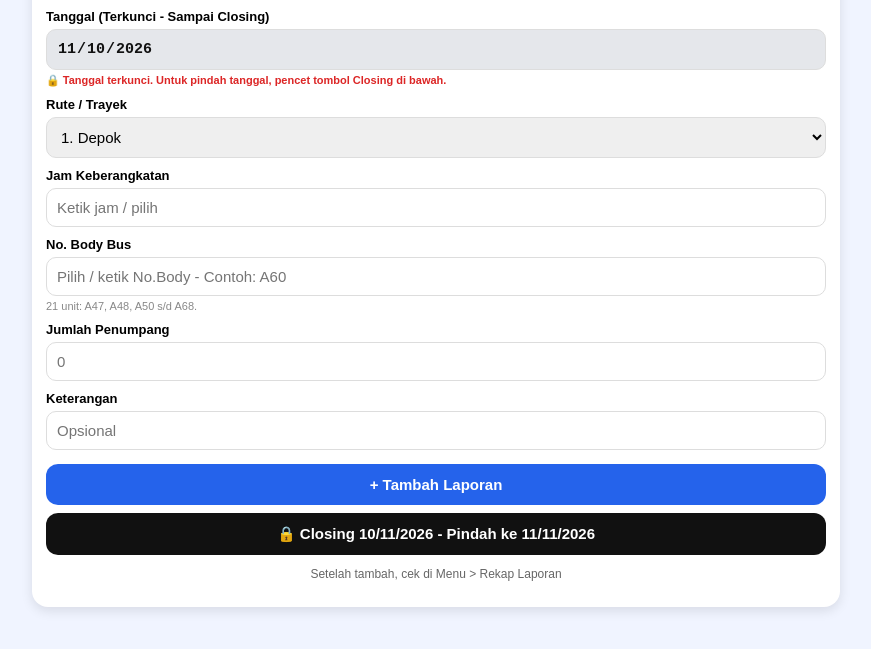
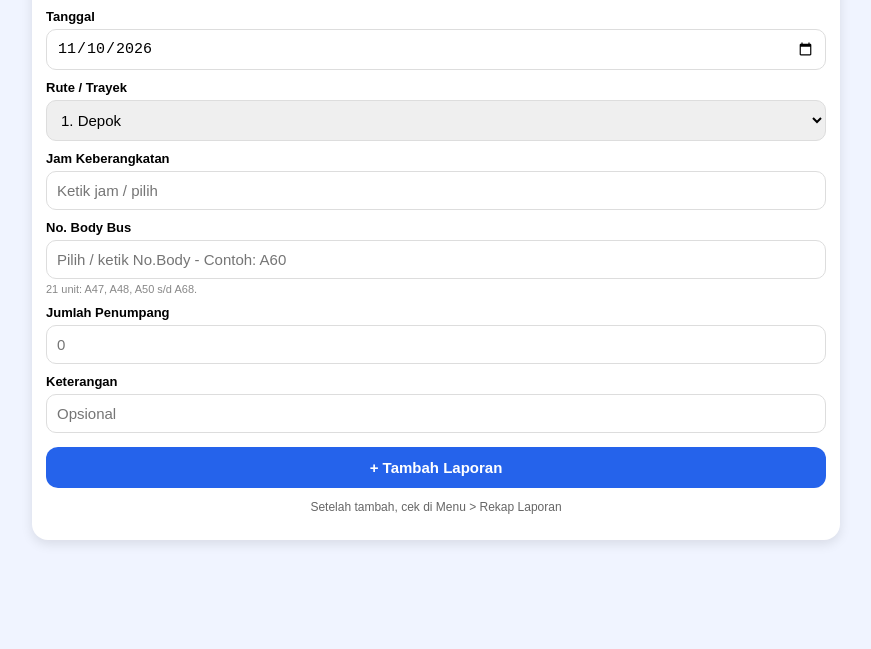
Before and after one commit to bandarahiba300-coder/laporan-penumpang-jac, a plain HTML site: page index.html in a window 1280 px wide. Shown: the part 149-798 px from the top of the page, without its empty margins (204-1075 px from the left). Drawn offline with Linux system fonts and the light colour scheme.

Commit message:
Update index.html

```diff
--- a/index.html
+++ b/index.html
@@ -19,7 +19,6 @@ p.sub{text-align:center;color:#666;font-size:13px;margin:0 0 12px}
 label{font-size:13px;font-weight:bold;display:block;margin-top:10px}
 input,select{width:100%;padding:10px;border:1px solid #ddd;border-radius:10px;margin-top:5px;box-sizing:border-box;font-size:15px}
 input:focus,select:focus{outline:2px solid var(--warna)}
-input:disabled{background:#e5e7eb;color:#111;font-weight:bold}
 button{width:100%;padding:12px;border:none;border-radius:12px;background:var(--warna);color:#fff;font-weight:bold;font-size:15px;margin-top:14px}
 .hint{font-size:11px;color:#888;margin-top:4px}
 h3{margin:6px 0 10px;text-align:center;font-size:16px}
@@ -70,9 +69,6 @@ td.aksi{position:relative;padding:4px}
 .wrap-bulanan table{min-width:620px}
 .btn-export{background:#16a34a;color:#fff;font-size:15px;margin-top:12px}
 .btn-export:active{background:#15803d}
-.btn-closing{background:#111111;color:#fff;font-size:15px;margin-top:8px}
-.btn-closing:active{background:#000}
-.tanggal-lock{font-size:11px;color:#dc2626;font-weight:bold;margin-top:4px}
 .grafik-wrap{margin-top:18px;border-top:2px solid #e5e7eb;padding-top:12px}
 .grafik-title{text-align:center;font-weight:bold;font-size:15px;margin-bottom:8px}
 .grafik-legend{display:flex;gap:12px;justify-content:center;flex-wrap:wrap;font-size:12px;font-weight:bold;margin-bottom:10px}
@@ -110,8 +106,7 @@ td.aksi{position:relative;padding:4px}
 <h2>Laporan Penumpang JAC</h2>
 <p class="sub">Bandara HIBA - Input Harian &nbsp;<span class="badge" id="badgeRute">DEPOK - BIRU</span></p>
 <div class="edit-banner" id="editBanner">✏️ MODE EDIT - Aa lagi benerin data lama</div>
-<label>Tanggal (Terkunci - Sampai Closing)</label><input type="date" id="tanggal" disabled>
-<div class="tanggal-lock">🔒 Tanggal terkunci. Untuk pindah tanggal, pencet tombol Closing di bawah.</div>
+<label>Tanggal</label><input type="date" id="tanggal" onchange="updateJamList()">
 <label>Rute / Trayek</label>
 <select id="rute" onchange="gantiRute()"><option value="Depok">1. Depok</option><option value="Bandara">2. Bandara</option></select>
 <label>Jam Keberangkatan</label><input type="text" id="jam" list="listJam" placeholder="Ketik jam / pilih"><datalist id="listJam"></datalist>
@@ -120,8 +115,7 @@ td.aksi{position:relative;padding:4px}
 <label>Jumlah Penumpang</label><input type="number" id="penumpang" placeholder="0">
 <label>Keterangan</label><input type="text" id="ket" placeholder="Opsional">
 <button id="btnSimpan" onclick="tambah()">+ Tambah Laporan</button>
-<button id="btnBatalEdit" onclick="batalEdit()" style="display:none;background:#6b7280;margin-top:8px">Batal Edit - Balik ke Tanggal Aktif</button>
-<button class="btn-closing" id="btnClosing" onclick="closingTanggal()">🔒 Closing - Pindah ke Tanggal Berikutnya</button>
+<button id="btnBatalEdit" onclick="batalEdit()" style="display:none;background:#6b7280;margin-top:8px">Batal Edit - Balik ke Input Baru</button>
 <p style="text-align:center;font-size:12px;color:#666;margin-top:12px">Setelah tambah, cek di Menu > Rekap Laporan</p>
 </div>
 
@@ -209,32 +203,7 @@ let limo=JSON.parse(localStorage.getItem('jac_limo')||'{}');
 let tabRekap='semua';
 let editIndex=-1;
 let editKeyLimoLama='';
-let today=new Date().toISOString().slice(0,10);
-let tanggalAktif=localStorage.getItem('jac_tanggal_aktif')||today;
-if(!localStorage.getItem('jac_tanggal_aktif')) localStorage.setItem('jac_tanggal_aktif',tanggalAktif);
 function tampilTanggal(t){return t.split('-').reverse().join('/');}
-function updateLabelClosing(){
-  document.getElementById('btnClosing').innerText='🔒 Closing '+tampilTanggal(tanggalAktif)+' - Pindah ke '+tampilTanggal(tambahHari(tanggalAktif,1));
-}
-function tambahHari(tgl,n){
-  let d=new Date(tgl+'T00:00:00'); d.setDate(d.getDate()+n);
-  return d.getFullYear()+'-'+String(d.getMonth()+1).padStart(2,'0')+'-'+String(d.getDate()).padStart(2,'0');
-}
-function closingTanggal(){
-  if(editIndex!==-1){alert('Aa lagi Mode Edit. Selesaikan / Batal Edit dulu baru bisa Closing.');return;}
-  let tgl=tanggalAktif;
-  let besok=tambahHari(tgl,1);
-  if(!confirm('Yakin Closing tanggal '+tampilTanggal(tgl)+'?\n\nTanggal Form akan pindah ke '+tampilTanggal(besok)+'.\nTanggal '+tampilTanggal(tgl)+' masih bisa di-edit lewat Rekap (Versi B).')) return;
-  tanggalAktif=besok;
-  localStorage.setItem('jac_tanggal_aktif',tanggalAktif);
-  document.getElementById('tanggal').value=tanggalAktif;
-  document.getElementById('tanggalRekap').value=tanggalAktif;
-  document.getElementById('bulan').value=tanggalAktif.slice(0,7);
-  updateLabelClosing();
-  updateJamList(); render(); renderBulanan();
-  alert('Closing berhasil Aa! Sekarang tanggal aktif: '+tampilTanggal(tanggalAktif));
-  pindah('form');
-}
 function setTabRekap(t){
   tabRekap=t;
   document.getElementById('tab-semua').classList.toggle('active',t==='semua');
@@ -310,7 +279,6 @@ function editBaris(tgl,rute,jam){
   document.getElementById('penumpang').value=d.pnp;
   document.getElementById('ket').value=d.ket||'';
   document.getElementById('editBanner').style.display='block';
-  document.getElementById('editBanner').innerText='✏️ MODE EDIT - Benerin data tanggal '+tampilTanggal(d.tgl)+' (Tanggal Aktif tetap '+tampilTanggal(tanggalAktif)+')';
   document.getElementById('btnSimpan').innerText='💾 Simpan Perubahan';
   document.getElementById('btnSimpan').style.background='#f59e0b';
   document.getElementById('btnBatalEdit').style.display='block';
@@ -321,7 +289,6 @@ function editBaris(tgl,rute,jam){
 function batalEdit(){
   editIndex=-1;
   editKeyLimoLama='';
-  document.getElementById('tanggal').value=tanggalAktif;
   document.getElementById('editBanner').style.display='none';
   document.getElementById('btnSimpan').innerText='+ Tambah Laporan';
   document.getElementById('btnSimpan').style.background='var(--warna)';
@@ -511,10 +478,10 @@ function tambah(){
   updateJamList();
   render();renderBulanan();
 }
-document.getElementById('tanggal').value=tanggalAktif;
-document.getElementById('tanggalRekap').value=tanggalAktif;
-document.getElementById('bulan').value=tanggalAktif.slice(0,7);
-updateLabelClosing();
+let today=new Date().toISOString().slice(0,10);
+document.getElementById('tanggal').value=today;
+document.getElementById('tanggalRekap').value=today;
+document.getElementById('bulan').value=today.slice(0,7);
 gantiRute();render();renderBulanan();
 </script>
 </body>
```
